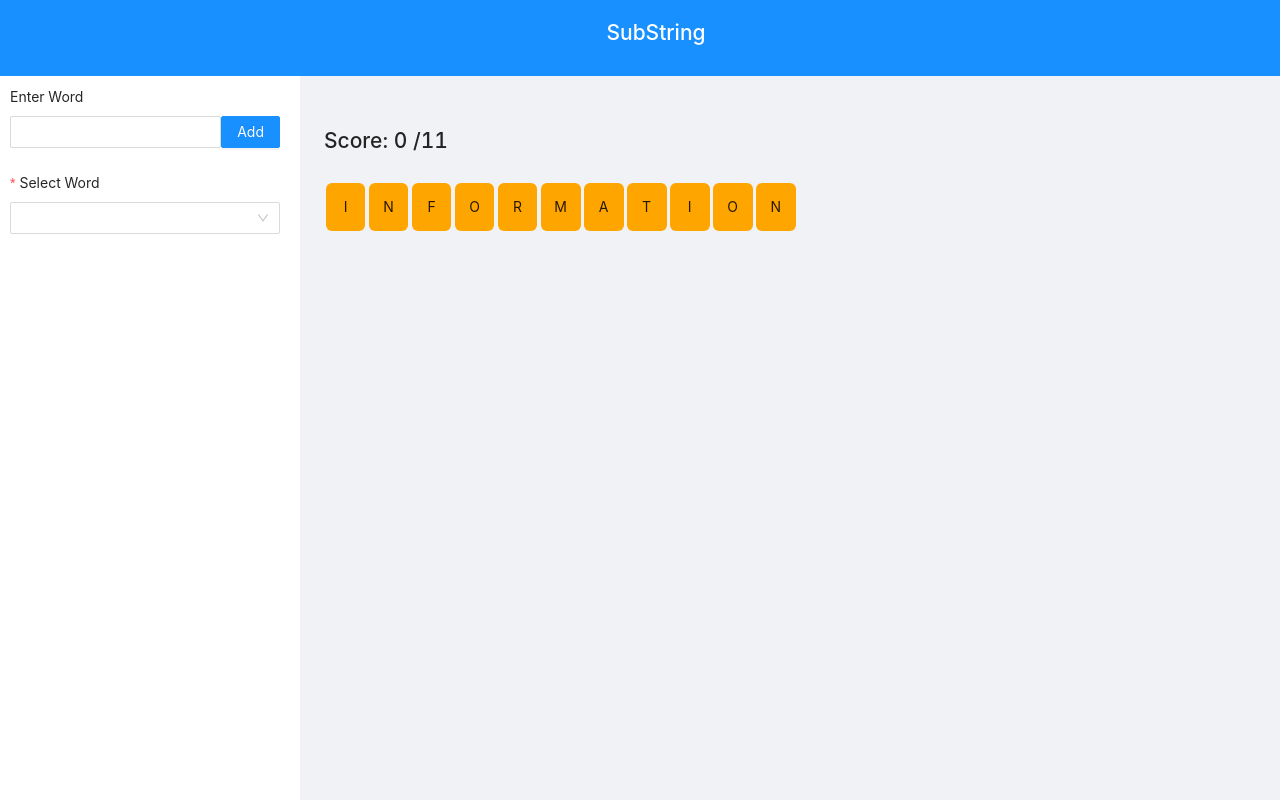
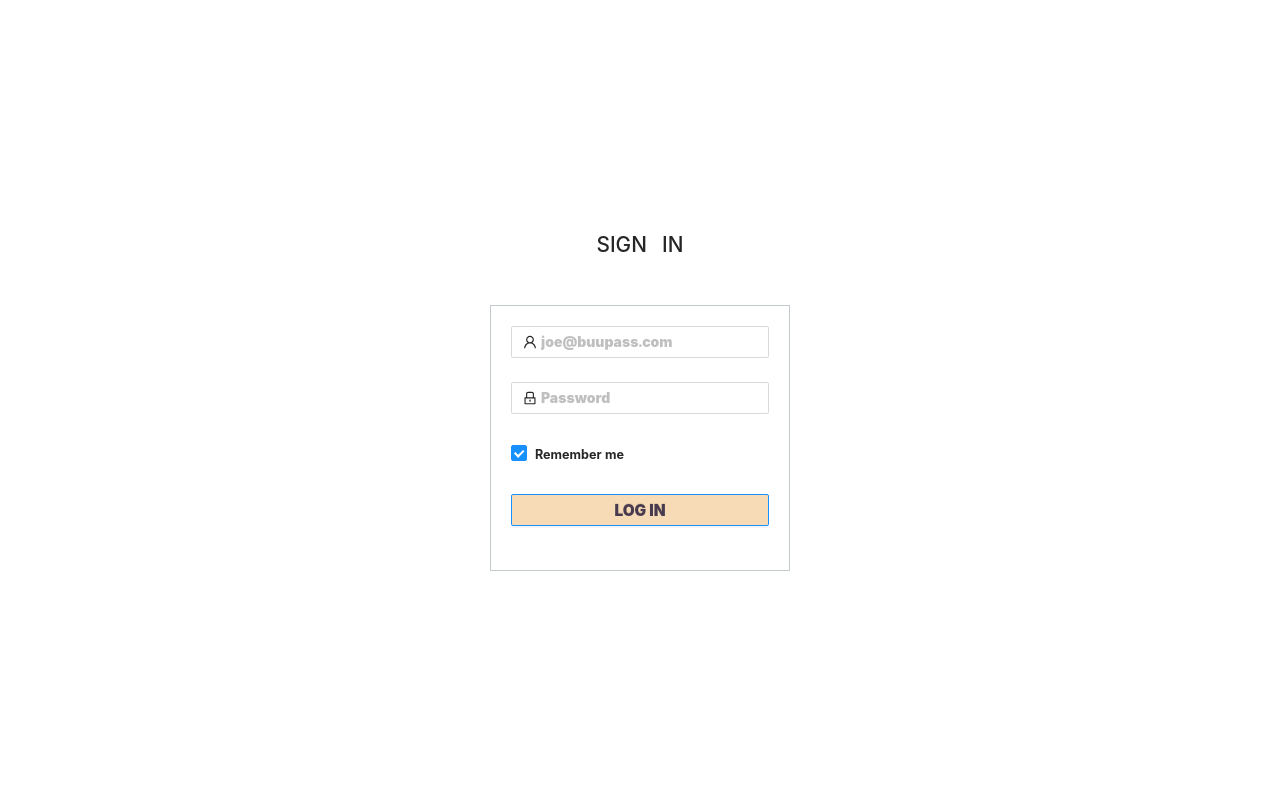
Before and after one commit to Georgeygigz/event-planner, a React (Create React App) app: page /login in a window 1280 px wide. Shown: the top 800 px of the page. Built offline with nearby package versions, Linux system fonts and the light colour scheme.

Commit message:
update repo with routing

```diff
--- a/package.json
+++ b/package.json
@@ -11,6 +11,7 @@
     "axios": "^0.26.0",
     "react": "^17.0.2",
     "react-dom": "^17.0.2",
+    "react-router-dom": "^6.3.0",
     "react-scripts": "4.0.3",
     "web-vitals": "^1.0.1"
   },
--- a/src/App.js
+++ b/src/App.js
@@ -1,13 +1,18 @@
 import React from "react";
+import { BrowserRouter, Route, Routes } from "react-router-dom";
 import SubString from "./components/SubString";
 
-import './App.css'
+import "./App.css";
+import Login from "./components/Login/Login";
 
 const App = () => {
   return (
-    <div className="App">
-      <SubString />
-    </div>
+    <BrowserRouter>
+      <Routes>
+        <Route path="/" element={<SubString />}/>
+        <Route path="/login" element={<Login />} />
+      </Routes>
+    </BrowserRouter>
   );
 };
 
--- /dev/null
+++ b/src/components/Login/Login.css
@@ -0,0 +1,200 @@
+.login-form {
+	display: flex;
+	flex-direction: column;
+	justify-content: center;
+	align-items: center;
+	width: auto;
+	height: 100vh;
+}
+
+.login-form h2 {
+	text-transform: uppercase;
+	font-size: 1.3rem;
+	padding-bottom: 2rem;
+	word-spacing: .6rem;
+}
+.login-form .ant-form{
+	background-color: #ffffff;
+	padding: 20px;
+	max-width: 300px;
+	border: 0.01em solid rgb(196, 203, 206);
+	font-weight: bolder;
+	animation: transitionVertically 0.9s;
+}
+
+.login-form
+.ant-form
+.ant-row
+.ant-col
+.ant-form-item-control-input
+.ant-form-item-control-input-content
+.login-form-reset{
+	float: left;
+	font-size: 0.9em;
+	cursor: pointer;
+	color: #7188ee;
+}
+
+.login-form
+.ant-form
+.ant-row
+.ant-col
+.ant-form-item-control-input
+.ant-form-item-control-input-content
+.login-form-forgot{
+	float: right;
+	font-size: 0.9em;
+	padding-top: 0.3vh;
+	cursor: pointer;
+	color: #712337;
+}
+
+.login-form
+.ant-form
+.ant-row
+.ant-col
+.ant-form-item-control-input
+.ant-form-item-control-input-content
+.login-form-button{
+	width: 100%;
+	font-size: 1.1em;
+	text-transform: uppercase;
+	color: #05186b;
+	font-weight: bolder;
+}
+
+.login-form
+.ant-form
+.ant-row
+.ant-col
+.ant-form-item-control-input
+.ant-form-item-control-input-content
+.login-form-button.ant-btn-primary{
+	background-color: white;
+	border-color: none;
+}
+
+.login-form
+.ant-form
+.ant-row
+.ant-col
+.ant-form-item-control-input
+.ant-form-item-control-input-content
+.login-button-effect{
+	transition: all 0.3s;
+	position: relative;
+}
+.login-form
+.ant-form
+.ant-row
+.ant-col
+.ant-form-item-control-input
+.ant-form-item-control-input-content
+.login-button-effect::before {
+	content: '';
+	position: absolute;
+	bottom: 0;
+	left: 0;
+	width: 100%;
+	height: 100%;
+	opacity: 0;
+	transition: all 0.3s;
+	border-top-width: 1px;
+	border-bottom-width: 1px;
+	border-top-style: solid;
+	border-bottom-style: solid;
+	border-top-color: rgba(33, 0, 87, 0.5);
+	border-bottom-color: rgba(139, 0, 0, 0.5);
+	transform: scale(0.1, 1);
+}
+
+.login-form
+.ant-form
+.ant-row
+.ant-col
+.ant-form-item-control-input
+.ant-form-item-control-input-content
+.login-button-effect::after {
+	content: '';
+	position: absolute;
+	bottom: 0;
+	left: 0;
+	width: 100%;
+	height: 100%;
+	transition: all 0.3s;
+	background-color: rgba(228, 136, 15, 0.3);
+}
+
+.login-form
+.ant-form
+.ant-row
+.ant-col
+.ant-form-item-control-input
+.ant-form-item-control-input-content
+.login-button-effect:hover span {
+	letter-spacing: 2px;
+	color: black;
+}
+
+.login-form
+.ant-form
+.ant-row
+.ant-col
+.ant-form-item-control-input
+.ant-form-item-control-input-content
+.login-button-effect:hover::before {
+	opacity: 1;
+	transform: scale(1, 1);
+}
+
+.login-form
+.ant-form
+.ant-row
+.ant-col
+.ant-form-item-control-input
+.ant-form-item-control-input-content
+.login-button-effect:hover::after {
+	opacity: 0;
+	transform: scale(0.1, 1);
+}
+
+.login-form
+.ant-form
+.ant-row
+.ant-col
+.ant-form-item-control-input
+.ant-form-item-control-input-content
+.ant-input-affix-wrapper
+.ant-input{
+	font-size: 1em;
+	font-weight: bolder;
+}
+
+.login-form
+.ant-form
+.ant-row
+.ant-col
+.ant-form-item-control-input
+.ant-form-item-control-input-content
+.ant-checkbox-wrapper{
+	font-size: 0.9em;
+}
+
+.login-form
+.ant-form
+.ant-row
+.ant-col
+.ant-form-item-explain{
+	font-size: 0.9em;
+}
+
+@keyframes transitionVertically {
+  from {
+    transform: translateY(-5%);
+    opacity: 0;
+  }
+  to {
+    opacity: 1;
+    transform: translateY(0);
+  }
+}
--- /dev/null
+++ b/src/components/Login/Login.js
@@ -0,0 +1,104 @@
+import React, { useState } from "react";
+import { Form, Input, Button, Checkbox } from "antd";
+import { UserOutlined, LockOutlined } from "@ant-design/icons";
+
+import "./Login.css";
+import { useNavigate } from "react-router-dom";
+
+const LoginForm = ({ setSignedIn }) => {
+  const [, setPayload] = useState();
+
+  let navigate = useNavigate();
+
+  // const { state: loginState } = usePostAxios(
+  //   `${process.env.REACT_APP_USER_URL}/users/login`,
+  //   payload
+  // );
+
+  const onFinish = (values) => {
+    setPayload(values);
+    navigate('/', { replace: true })
+  };
+
+  // useEffect(() => {
+  //   if (loginState.status === "fetched") {
+  //     console.log("fetched", loginState.data);
+  //     localStorage.setItem("token", loginState.data);
+  //     toast.success("You have successfully logged in!");
+  //     setTimeout(() => {
+  //       navigate("/", { replace: true });
+  //     }, 800);
+  //   } else if (loginState.status === "fetching") {
+  //     console.log("fetching", loginState.data);
+  //   } else if (loginState.status === "idle") {
+  //     console.log("idle", loginState.data);
+  //     console.log("payload", payload);
+  //   } else {
+  //     console.log("error", loginState.data);
+  //   }
+  // }, [loginState, payload]);
+
+  return (
+    <div className="login-form">
+      <h2>Sign In</h2>
+      <Form
+        name="normal_login"
+        initialValues={{
+          remember: true,
+        }}
+        onFinish={onFinish}
+      >
+        <Form.Item
+          name="email"
+          rules={[
+            {
+              required: true,
+              message: "Please input your Email!",
+            },
+          ]}
+        >
+          <Input
+            prefix={<UserOutlined className="site-form-item-icon" />}
+            type="email"
+            placeholder="joe@buupass.com"
+          />
+        </Form.Item>
+        <Form.Item
+          name="password"
+          rules={[
+            {
+              required: true,
+              message: "Please input your Password!",
+            },
+          ]}
+        >
+          <Input
+            prefix={<LockOutlined className="site-form-item-icon" />}
+            type="password"
+            placeholder="Password"
+          />
+        </Form.Item>
+        <Form.Item>
+          <Form.Item name="remember" valuePropName="checked" noStyle>
+            <Checkbox>Remember me</Checkbox>
+          </Form.Item>
+          <span
+            className="login-form-forgot"
+          >
+          </span>
+        </Form.Item>
+        <Form.Item>
+          <Button
+            type="primary"
+            htmlType="submit"
+            className="login-form-button login-button-effect"
+          >
+            Log in
+          </Button>
+        </Form.Item>
+      </Form>
+    </div>
+  );
+};
+
+export default LoginForm;
--- a/src/components/NavBar.js
+++ b/src/components/NavBar.js
@@ -5,7 +5,7 @@ const NavBar = () => {
   return (
     <nav className="navbar">
       <div className="nav-title">
-      <h2 className="header-text">SubString</h2>
+      <h2 className="header-text">SUB STRING APP</h2>
       </div>
     </nav>
   );
--- a/src/components/SubString.js
+++ b/src/components/SubString.js
@@ -1,19 +1,21 @@
 import React, { useState, useEffect, useRef } from "react";
-import { Layout, Form, Select, Input, Button, Row, Col, Divider } from "antd";
+import { Layout, Form, Select, Input, Button, Row, Col } from "antd";
 import NavBar from "./NavBar";
 import SideBar from "./SideBar";
 import api from "../api";
 
 const SubString = () => {
   const [form] = Form.useForm();
+  const [isDone, setIsDone] = useState(false);
   const [words, setWords] = useState([
-    "MAN",
-    "WOMAN",
-    "HELLO",
     "INFORMATION",
-    "LAPTOP",
+    "KITCHEN",
+    "BACKGROUND",
+    "ATMOSPHERE"
   ]);
-  const [wordSolutions, setWordSolutions] = useState([
+  const [wordSolutions, setWordSolutions] = useState([]);
+  const [solutionObj, setSolutionObj] = useState({
+    INFORMATION: [
       "IN",
       "FOR",
       "INFO",
@@ -25,7 +27,22 @@ const SubString = () => {
       "AT",
       "MAT",
       "ION",
-  ]);
+    ],
+    KITCHEN: [
+      "KIT","IT","ITCH","HEN","HE"
+    ],
+    BACKGROUND: [
+      "BACK","GROUND","ROUND"
+    ],
+    ATMOSPHERE: [
+      "SPHERE","HERE","HER","AT"
+    ],
+    DICTIONARY: [
+      "DICTION","ION","ON"
+    ],
+  });
+  const [questionNo, setQuestionNo] = useState(0);
+  const [totalScore, setTotalScore] = useState(0);
   const [scoreList, setScoreList] = useState([]);
   const [chars, setChar] = useState(["M", "A", "N"]);
   const [selectedWord, setSelectedWord] = useState([]);
@@ -35,7 +52,7 @@ const SubString = () => {
   const [subString, setSubString] = useState("");
 
   useEffect(() => {
-    let arrSplit = words[3].split("");
+    let arrSplit = words[0].split("");
     arrSplit = arrSplit.map((char, idx) => {
       return {
         char: char,
@@ -44,7 +61,10 @@ const SubString = () => {
       };
     });
     setChar(arrSplit);
-  }, [words]);
+    setQuestionNo(1);;
+    setWordSolutions(solutionObj[words[0]])
+    setTotalScore(solutionObj[words[0]].length)
+  }, []);
 
   const getWords = () => {
     api
@@ -69,9 +89,40 @@ const SubString = () => {
       });
   };
 
+  const handleNextWord = () => {
+    setIsDone(false);
+    let arrayScores = localStorage.getItem('scores') || [];
+    console.log('arrayScores', arrayScores)
+    let payload = {
+      question: questionNo,
+      score: selectedWord.length,
+      total: totalScore
+    }
+    arrayScores = [
+      ...arrayScores,
+      payload
+    ]
+    localStorage.setItem('scores', arrayScores)
+    let arrSplit = words[questionNo].split("");
+    arrSplit = arrSplit.map((char, idx) => {
+      return {
+        char: char,
+        picked: false,
+        id: idx,
+      };
+    });
+    setChar(arrSplit);
+    setQuestionNo((questionNo+1));;
+    setWordSolutions(solutionObj[words[questionNo]])
+    setScoreList([]);
+    setTotalScore(solutionObj[words[questionNo]].length)
+  }
+
   const handleDone = () => {
+    setIsDone(true);
+    setIsSuccess(false);
+  }
 
-  }
   const onCharClick = (char, idx) => {
     let selectIdx = idx;
     let arr = chars;
@@ -156,8 +207,18 @@ const SubString = () => {
   };
 
   const renderCharacters = (word) => {
-    const splittedWord = word.split("");
-    setChar(splittedWord);
+    let arrSplit = word.split("");
+    arrSplit = arrSplit.map((char, idx) => {
+      return {
+        char: char,
+        picked: false,
+        id: idx,
+      };
+    });
+    setChar(arrSplit);
+    setWordSolutions(solutionObj[word])
+    setTotalScore(solutionObj[word].length)
+    // setChar(splittedWord);
     console.log(word.split(""));
   };
 
@@ -236,10 +297,12 @@ const SubString = () => {
               sm={{ span: 6, offset: 0 }}
               style={{
                 display: "flex",
-                flexDirection: "row",
+                flexDirection: 'column',
+                alignItems: 'start',
               }}
             >
-              <h2>Score: {scoreList.length} /{wordSolutions.length}</h2>
+              <h2>Q {questionNo}</h2>
+              <h3>Score: {scoreList.length} /{totalScore}</h3>
             </Col>
             <Col
               xs={{ span: 18 }}
@@ -247,7 +310,7 @@ const SubString = () => {
               md={{ span: 12, offset: 0 }}
             >
               <Row justify="start">
-              {selectedWord &&
+              {(selectedWord || !isDone) &&
               selectedWord.map((char, idx) => (
                 <Col
                   xs={{ span: 2 }}
@@ -298,7 +361,7 @@ const SubString = () => {
           </Row>
           <Row justify="start" wrap>
             {/* {wordChars} */}
-              {chars.map((char, idx) =>
+              {!isDone && chars.map((char, idx) =>
                 char.picked ? (
                   <Col
                     xs={{ span: 2 }}
@@ -341,6 +404,8 @@ const SubString = () => {
                 )
               )}
           </Row>
+
+          {/* Clear and submit buttons row */}
           <Row>
             <Col
                xs={{ span: 6, offset: 0 }}
@@ -384,34 +449,12 @@ const SubString = () => {
               )}
             </Col>
           </Row>
-          <Row justify="start" align="start" wrap={true}>
-            {/* <Col
-              xs={{ span: 24 }}
-              sm={{ span: 24 }}
-              md={{ span: 14, offset: 0 }}
-              style={{
-                display: "flex",
-                flexDirection: "row",
-              }}
-            >
-              {selectedWord &&
-                selectedWord.map((char, idx) => (
-                  <div
-                    key={idx}
-                    style={{
-                      backgroundColor: "#000",
-                      color: "red",
-                      margin: "1rem .1rem",
-                      padding: "0.8rem",
-                      borderRadius: "6px",
-                      cursor: "pointer",
-                    }}
-                    onClick={() => onCharClick(char, idx)}
-                  >
-                    {char.char}
-                  </div>
-                ))}
-            </Col> */}
+          <Row justify="start">
+         {(scoreList.length > 0) && <span className="" style={{
+            fontSize: '0.8rem',
+            marginTop: '2rem',
+            fontWeight: 500
+          }}>SUBMITTED WORDS</span>}
          </Row>
           <Row justify="start" wrap={true}>
             <Col
@@ -442,8 +485,46 @@ const SubString = () => {
                   </div>
                 ))}
             </Col>
+          </Row>
+         <Row>
+         {(isDone && wordSolutions.length > 0) && <span className="" style={{
+            fontSize: '0.8rem',
+            fontWeight: 500,
+            marginTop: '2rem',
+          }}>REMAINING WORDS</span>}
+         </Row>
+          {isDone &&
+            <Row justify="start" wrap={true}>
 
-          </Row>
+            <Col
+              xs={{ span: 24 }}
+              sm={{ span: 24 }}
+              md={{ span: 14, offset: 0 }}
+              style={{
+                display: "flex",
+                flexDirection: "row",
+              }}
+            >
+               {wordSolutions &&
+                wordSolutions.map((char, idx) => (
+                  <div
+                    key={idx}
+                    style={{
+                      backgroundColor: "cyan",
+                      color: "black",
+                      fontWeight: 'bolder',
+                      margin: "1rem .1rem",
+                      padding: "0.8rem",
+                      borderRadius: "6px",
+                      cursor: "pointer",
+                    }}
+                    onClick={() => onCharClick(char, idx)}
+                  >
+                    {char}
+                  </div>
+                ))}
+              </Col></Row>
+          }
           <Row>
           <Col
                xs={{ span: 6 }}
@@ -454,7 +535,7 @@ const SubString = () => {
                 alignItems: "center",
               }}
             >
-              {scoreList.length > 0 && (
+              {(scoreList.length > 0 && !isDone) && (
                 <Button
                   block
                   size="large"
@@ -462,6 +543,16 @@ const SubString = () => {
                   onClick={() => handleDone()}
                 >
                   Done
+                </Button>
+              )}
+               {(scoreList.length > 0 && isDone) && (
+                <Button
+                  block
+                  size="large"
+                  type="primary"
+                  onClick={() => handleNextWord()}
+                >
+                  Next Word
                 </Button>
               )}
             </Col>
```
Also changed, not shown: 1 other file (tests, documents, lock files or other folders). Lines whose indentation alone changed are shown as unchanged.
